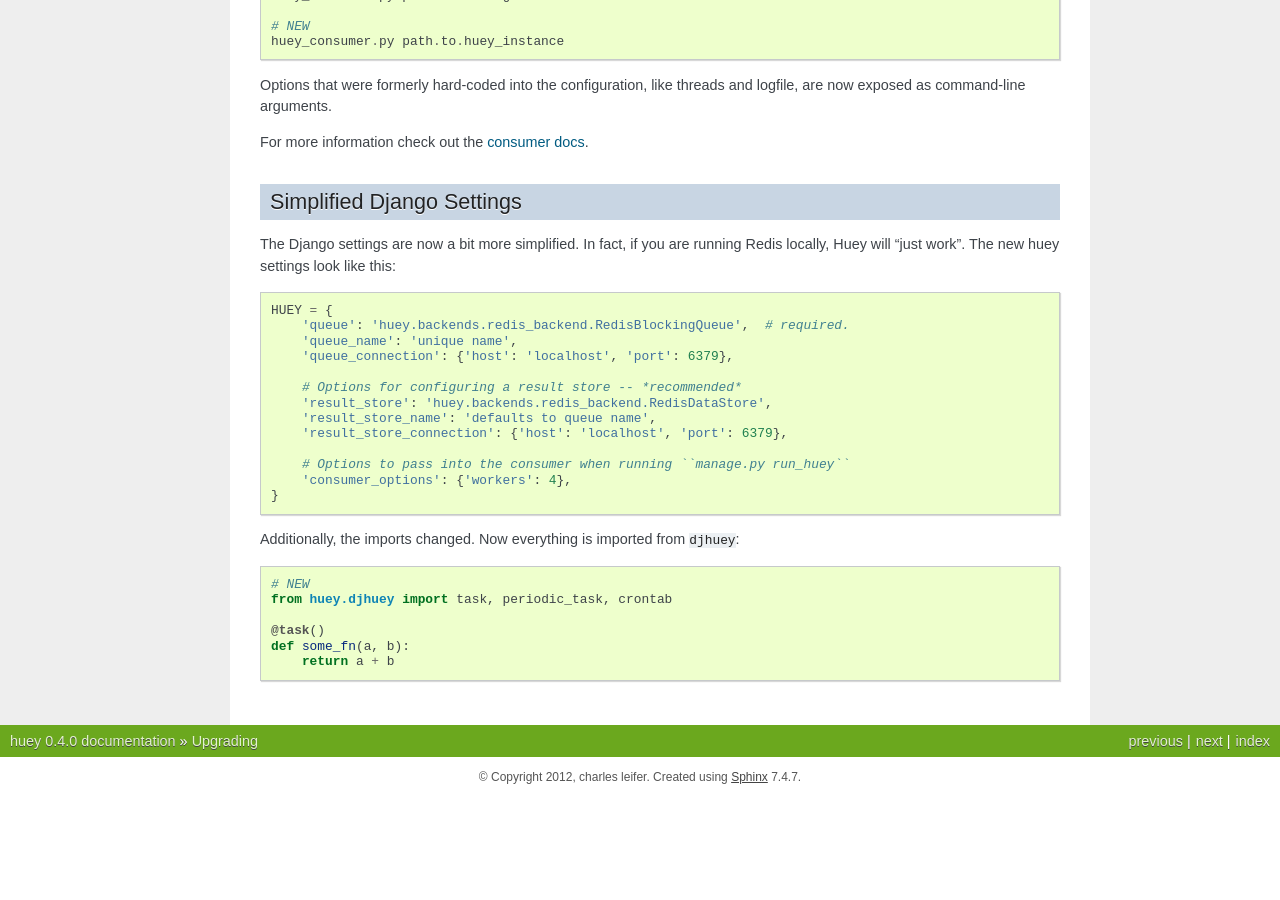
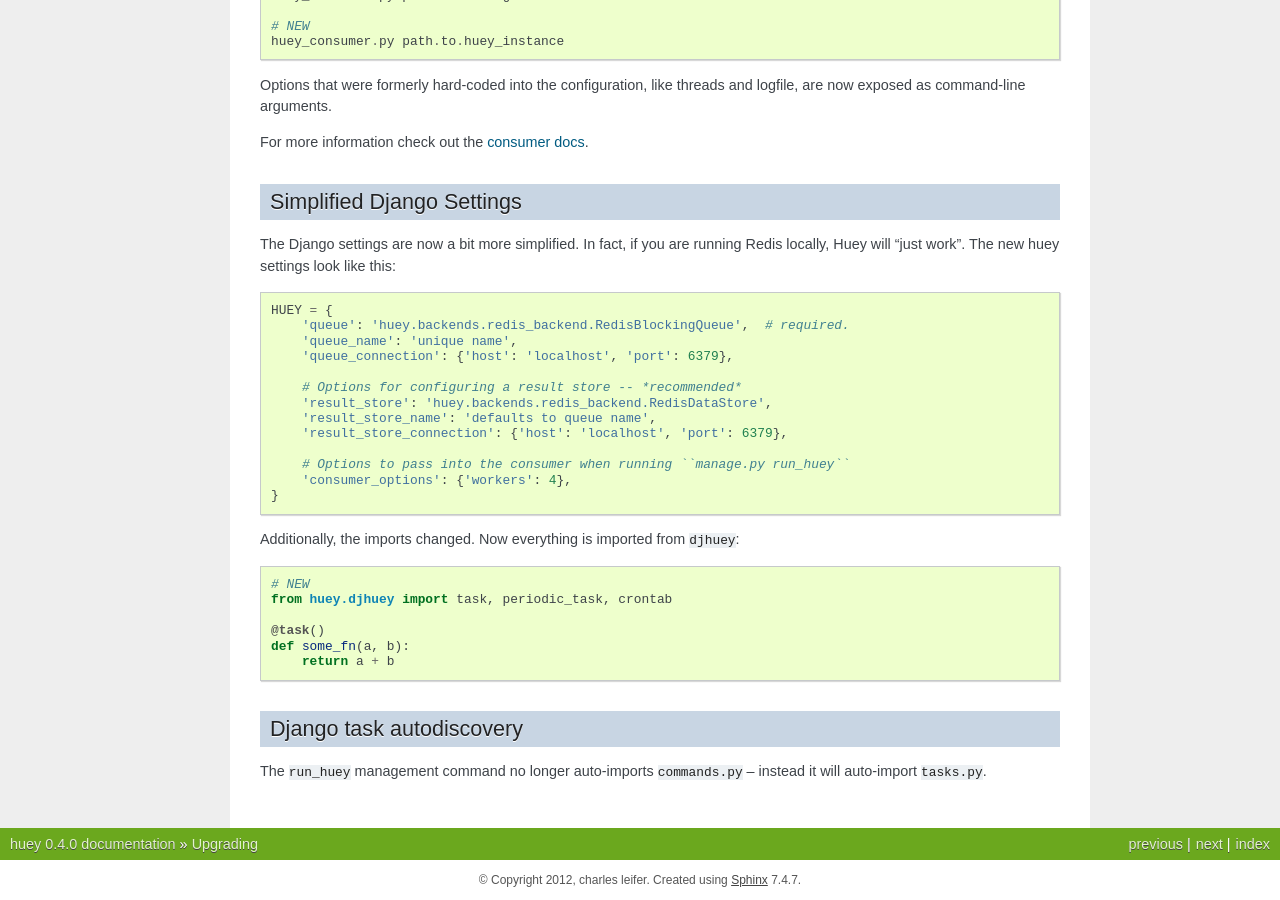
Before and after one commit to coleifer/huey, a Sphinx documentation site: the page built from docs/upgrading.rst, in a window 1280 px wide and 900 px high, scrolled down 1117 px. Built offline with Sphinx 7.4.7, drawn with Linux system fonts in a browser that asks for light colours; before the commit the page ends 1914 px from its top, so only the background shows below that; some of the changed text lies outside the part shown.

Commit message:
Note on autodiscovery, fixes #25

```diff
--- a/docs/upgrading.rst
+++ b/docs/upgrading.rst
@@ -108,3 +108,9 @@
     @task()
     def some_fn(a, b):
         return a + b
+
+Django task autodiscovery
+^^^^^^^^^^^^^^^^^^^^^^^^^
+
+The ``run_huey`` management command no longer auto-imports ``commands.py`` --
+instead it will auto-import ``tasks.py``.
```
